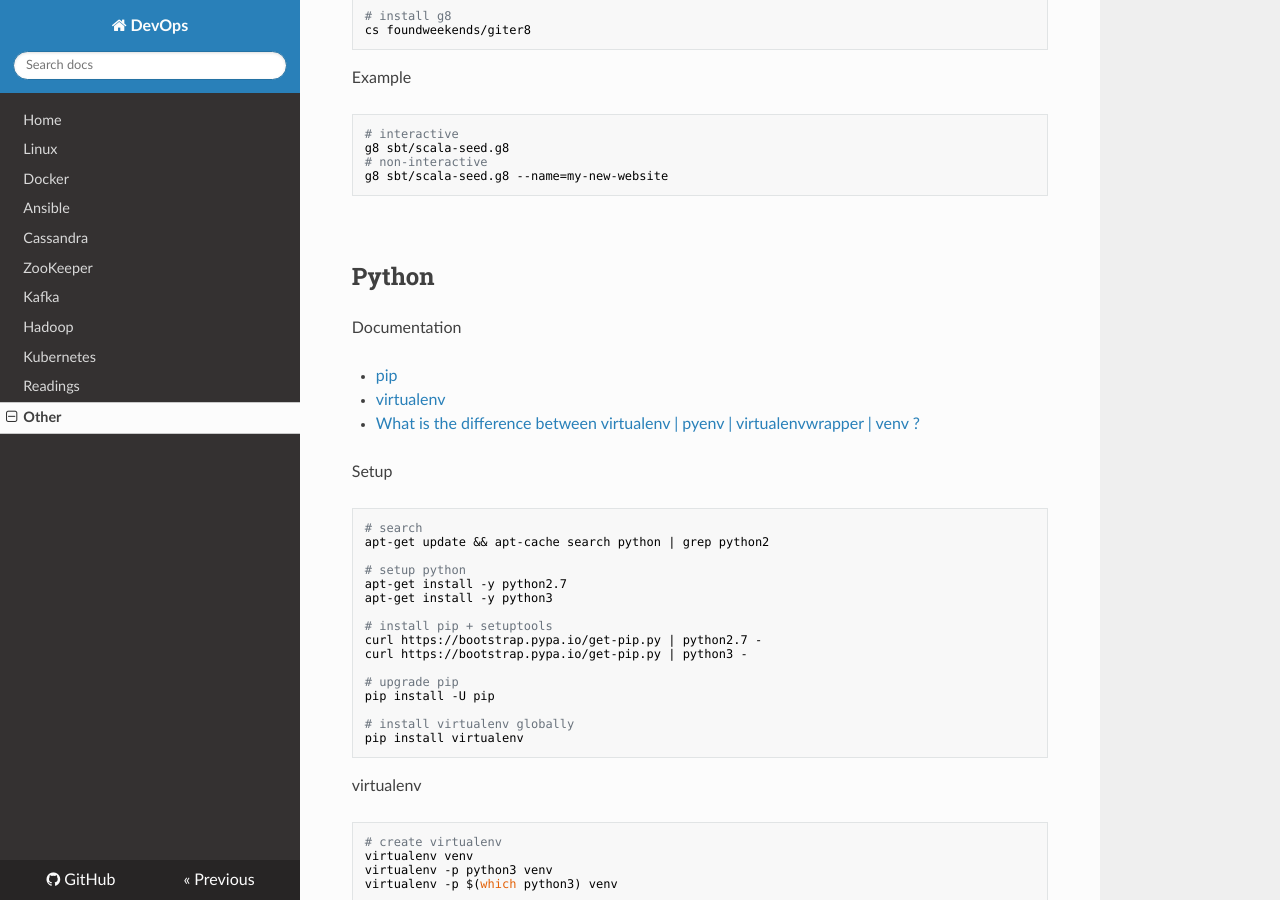
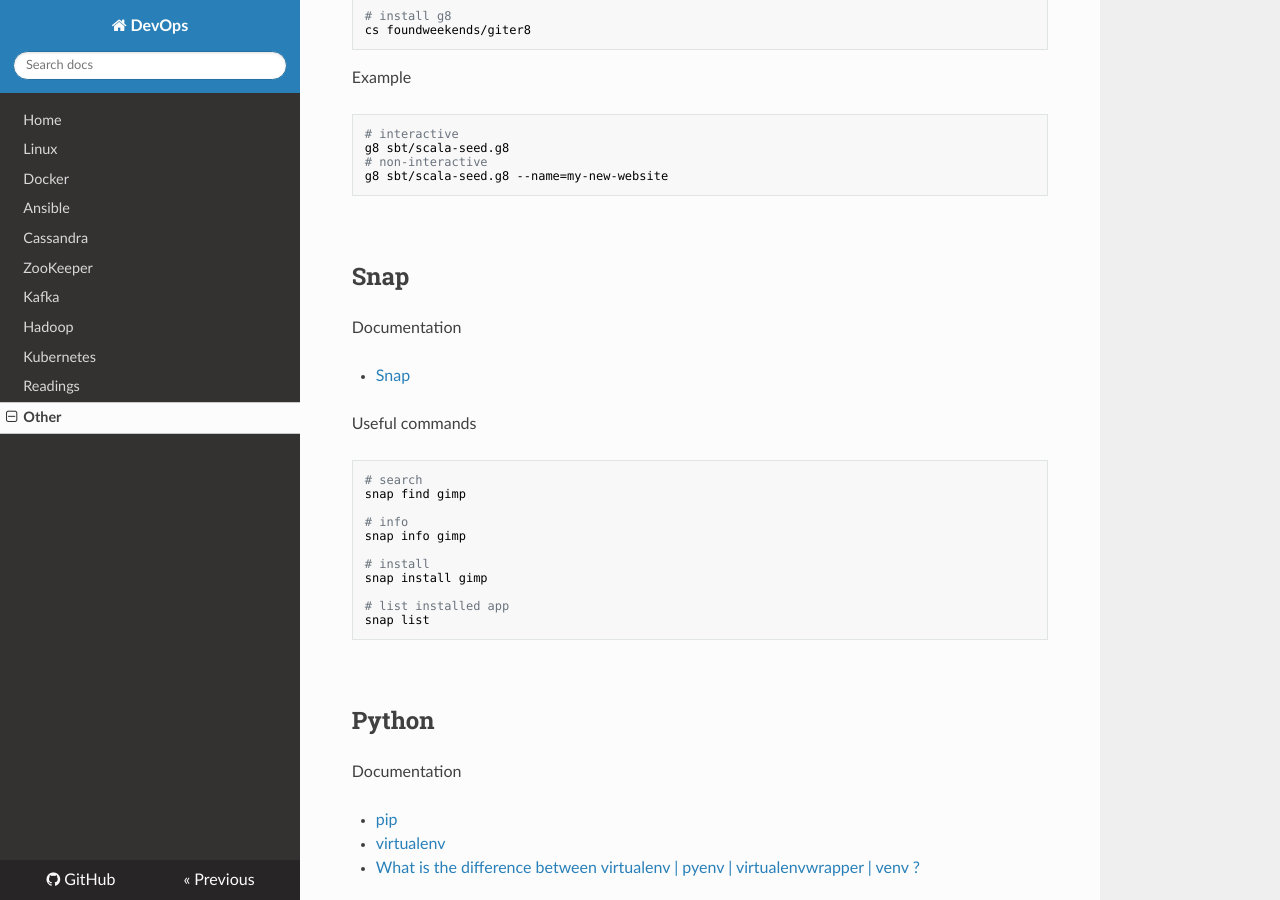
Before and after one commit to niqdev/devops, an MkDocs documentation site: the page built from docs/other.md, in a window 1280 px wide and 900 px high, scrolled down 2981 px. Built offline with MkDocs 1.6.1, drawn with Linux system fonts in a browser that asks for light colours; nearby versions of some CDN libraries; old or Windows-style settings are respelled for this version of MkDocs.

Commit message:
doc: add snap

````diff
--- a/docs/other.md
+++ b/docs/other.md
@@ -150,6 +150,29 @@ Example
 g8 sbt/scala-seed.g8
 # non-interactive
 g8 sbt/scala-seed.g8 --name=my-new-website
+```
+
+<br>
+
+## Snap
+
+Documentation
+
+* [Snap](https://docs.snapcraft.io)
+
+Useful commands
+```bash
+# search
+snap find gimp
+
+# info
+snap info gimp
+
+# install
+snap install gimp
+
+# list installed app
+snap list
 ```
 
 <br>
````
